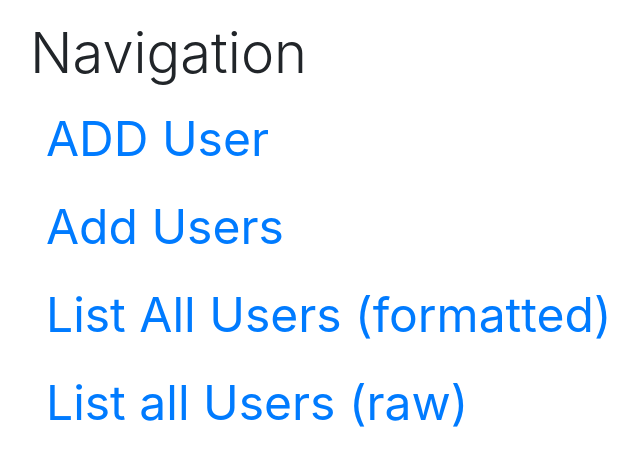
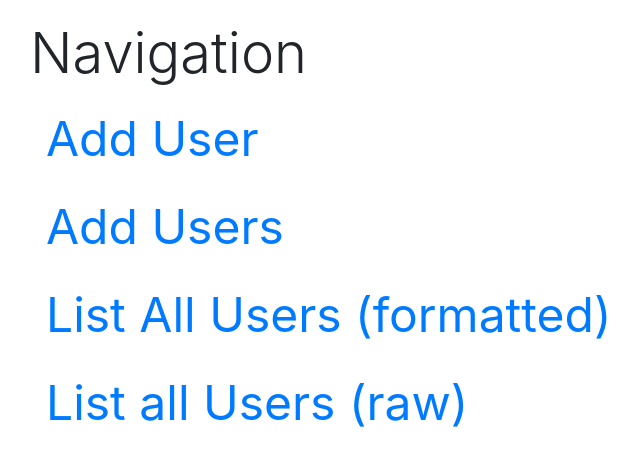
Before and after one commit to flymarla/Three-Little-Tiers-Deployed, a website: page public/index.html in a window 1280 px wide. Shown: the whole page, without its empty margins (55-695 px from the left). Drawn offline with nearby package versions, Linux system fonts and the light colour scheme.

Commit message:
fixed ADD to Add typo

```diff
--- a/public/index.html
+++ b/public/index.html
@@ -7,7 +7,7 @@
         <h1 class="display-4">Navigation</h1>
         <ul class="nav flex-column">
             <li class="nav-item">
-              <a class="nav-link active" href="addUser.html">ADD User</a>
+              <a class="nav-link active" href="addUser.html">Add User</a>
             </li>
             <li class="nav-item">
               <a class="nav-link" href="addUsers.html">Add Users</a>
```
